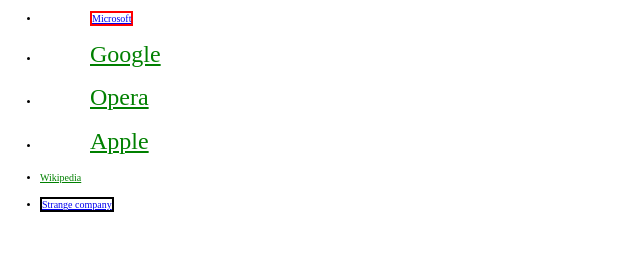
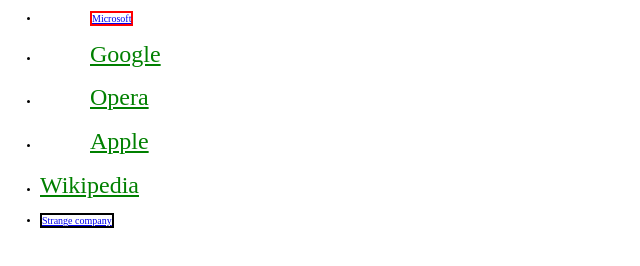
Before and after one commit to serhiy-grinvich/Gromcode-HTML_solutions, a plain HTML site: page selectors_advanced/selectors_by_attribute/index.html in a window 1280 px wide. Shown: the part 64-330 px from the top of the page, without its empty margins (0-640 px from the left). Drawn offline with nearby package versions, Linux system fonts and the light colour scheme.

Commit message:
correct styles

```diff
--- a/selectors_advanced/selectors_by_attribute/styles.css
+++ b/selectors_advanced/selectors_by_attribute/styles.css
@@ -10,12 +10,12 @@
 [href$=".com"] {
     margin-left: 50px;
 }
-[lang*="en"] {
+[lang|="en"] {
     font-size: 10px;
 } /*????*/
 [href*="www"] {
     color: green;
 }
-[title~="popular"] {
+[title*="popular"] {
     font-size: 24px;
 }
```
